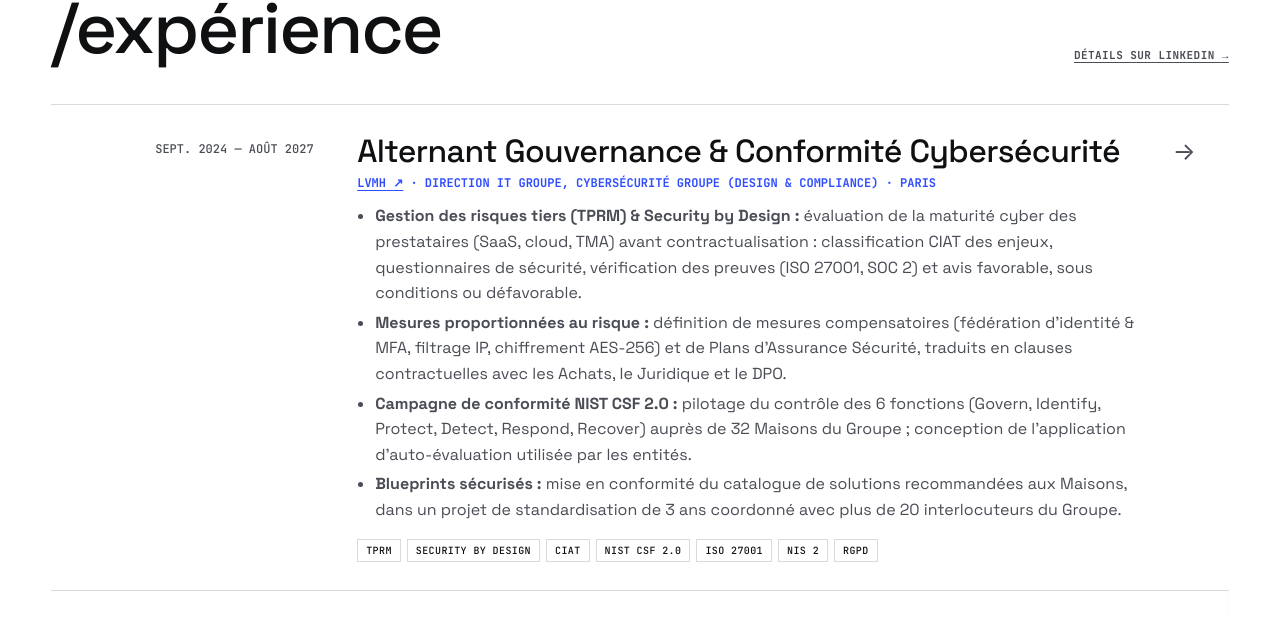
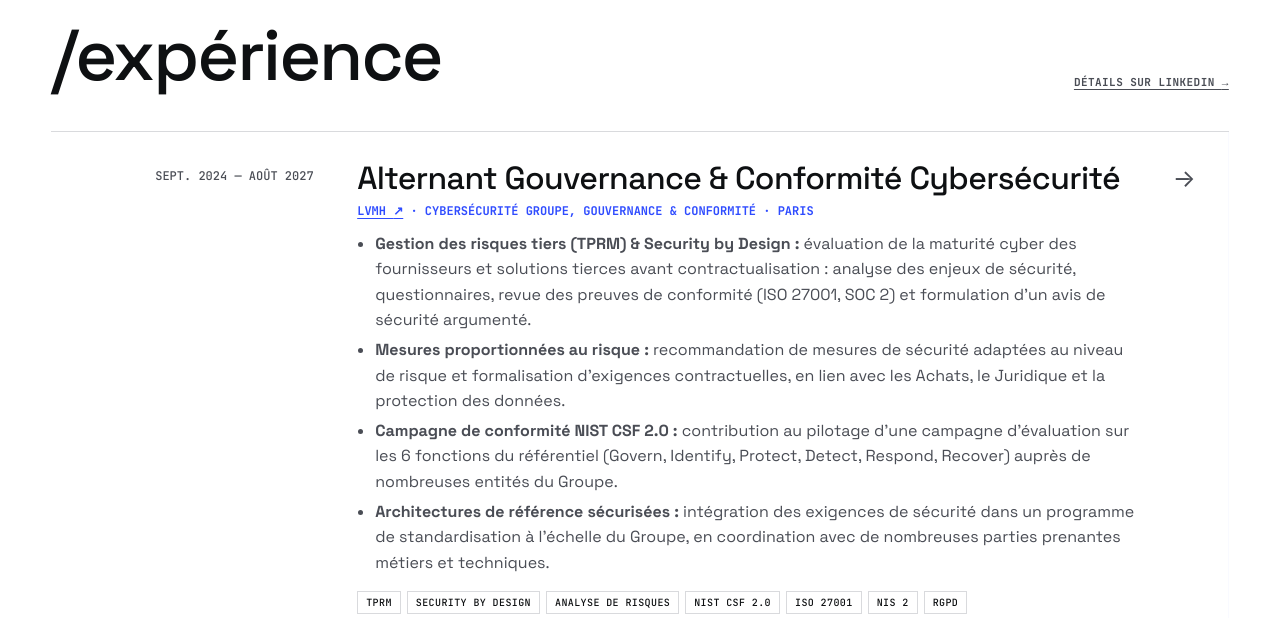
Before and after one commit to ede800/ede800.github.io, a plain HTML site: page index.html in a window 1280 px wide. Shown: the part 1257-1875 px from the top of the page. Drawn offline with Linux system fonts and the light colour scheme.

Commit message:
Reformule les informations sensibles du poste LVMH (#4)
* Reformule les informations sensibles du poste LVMH

Retire l'intitulé exact du service, les mesures techniques précises,
le nombre d'entités et les détails de projet internes.

Co-Authored-By: Claude Opus 5.5 <noreply@anthropic.com>
Claude-Session: https://claude.ai/code/session_01LW3mQwxh6yc7zpx9gs2wMK

* Retire la mention d'outil d'auto-évaluation

Co-Authored-By: Claude Opus 5.5 <noreply@anthropic.com>
Claude-Session: https://claude.ai/code/session_01LW3mQwxh6yc7zpx9gs2wMK

---------

Co-authored-by: Claude <noreply@anthropic.com>

```diff
--- a/index.html
+++ b/index.html
@@ -76,10 +76,10 @@
     <div class="hero-grid">
       <p class="lead reveal">
         Élève ingénieur en cybersécurité à l'<a class="ln" href="https://www.esiea.fr" target="_blank" rel="noopener">ESIEA<span class="sr-only"> (nouvel onglet)</span></a>
-        (diplôme en septembre 2027), en alternance depuis 2024 à la Direction IT Groupe de
+        (diplôme en septembre 2027), en alternance depuis 2024 au sein de l'équipe cybersécurité Groupe de
         <a class="ln" href="https://www.lvmh.com" target="_blank" rel="noopener">LVMH<span class="sr-only"> (nouvel onglet)</span></a> sur la gouvernance et la conformité
         cybersécurité. Pilotage de campagnes <a class="ln" href="https://www.nist.gov/cyberframework" target="_blank" rel="noopener">NIST CSF 2.0<span class="sr-only"> (nouvel onglet)</span></a>,
-        gestion des risques tiers et conception d'outils d'auto-évaluation, avec une base solide en
+        gestion des risques tiers et évaluation de la conformité des solutions, avec une base solide en
         <strong>développement sécurisé</strong> (Python/Django). Ouvert à la mobilité internationale.
       </p>
       <div class="cta reveal">
@@ -132,14 +132,14 @@
         <div class="r-when">Sept. 2024 — Août 2027</div>
         <div class="r-what">
           <h3>Alternant Gouvernance &amp; Conformité Cybersécurité</h3>
-          <p class="r-org accent"><a href="https://www.lvmh.com" target="_blank" rel="noopener">LVMH <span aria-hidden="true">↗</span><span class="sr-only"> (nouvel onglet)</span></a> · Direction IT Groupe, Cybersécurité Groupe (Design &amp; Compliance) · Paris</p>
+          <p class="r-org accent"><a href="https://www.lvmh.com" target="_blank" rel="noopener">LVMH <span aria-hidden="true">↗</span><span class="sr-only"> (nouvel onglet)</span></a> · Cybersécurité Groupe, Gouvernance &amp; Conformité · Paris</p>
           <ul>
-            <li><strong>Gestion des risques tiers (TPRM) &amp; Security by Design :</strong> évaluation de la maturité cyber des prestataires (SaaS, cloud, TMA) avant contractualisation : classification CIAT des enjeux, questionnaires de sécurité, vérification des preuves (ISO 27001, SOC 2) et avis favorable, sous conditions ou défavorable.</li>
-            <li><strong>Mesures proportionnées au risque :</strong> définition de mesures compensatoires (fédération d'identité &amp; MFA, filtrage IP, chiffrement AES-256) et de Plans d'Assurance Sécurité, traduits en clauses contractuelles avec les Achats, le Juridique et le DPO.</li>
-            <li><strong>Campagne de conformité NIST CSF 2.0 :</strong> pilotage du contrôle des 6 fonctions (Govern, Identify, Protect, Detect, Respond, Recover) auprès de 32 Maisons du Groupe ; conception de l'application d'auto-évaluation utilisée par les entités.</li>
-            <li><strong>Blueprints sécurisés :</strong> mise en conformité du catalogue de solutions recommandées aux Maisons, dans un projet de standardisation de 3 ans coordonné avec plus de 20 interlocuteurs du Groupe.</li>
+            <li><strong>Gestion des risques tiers (TPRM) &amp; Security by Design :</strong> évaluation de la maturité cyber des fournisseurs et solutions tierces avant contractualisation : analyse des enjeux de sécurité, questionnaires, revue des preuves de conformité (ISO 27001, SOC 2) et formulation d'un avis de sécurité argumenté.</li>
+            <li><strong>Mesures proportionnées au risque :</strong> recommandation de mesures de sécurité adaptées au niveau de risque et formalisation d'exigences contractuelles, en lien avec les Achats, le Juridique et la protection des données.</li>
+            <li><strong>Campagne de conformité NIST CSF 2.0 :</strong> contribution au pilotage d'une campagne d'évaluation sur les 6 fonctions du référentiel (Govern, Identify, Protect, Detect, Respond, Recover) auprès de nombreuses entités du Groupe.</li>
+            <li><strong>Architectures de référence sécurisées :</strong> intégration des exigences de sécurité dans un programme de standardisation à l'échelle du Groupe, en coordination avec de nombreuses parties prenantes métiers et techniques.</li>
           </ul>
-          <div class="chips"><span>TPRM</span><span>SECURITY BY DESIGN</span><span>CIAT</span><span>NIST CSF 2.0</span><span>ISO 27001</span><span>NIS 2</span><span>RGPD</span></div>
+          <div class="chips"><span>TPRM</span><span>SECURITY BY DESIGN</span><span>ANALYSE DE RISQUES</span><span>NIST CSF 2.0</span><span>ISO 27001</span><span>NIS 2</span><span>RGPD</span></div>
         </div>
         <div class="r-arrow" aria-hidden="true">→</div>
       </div>
```
